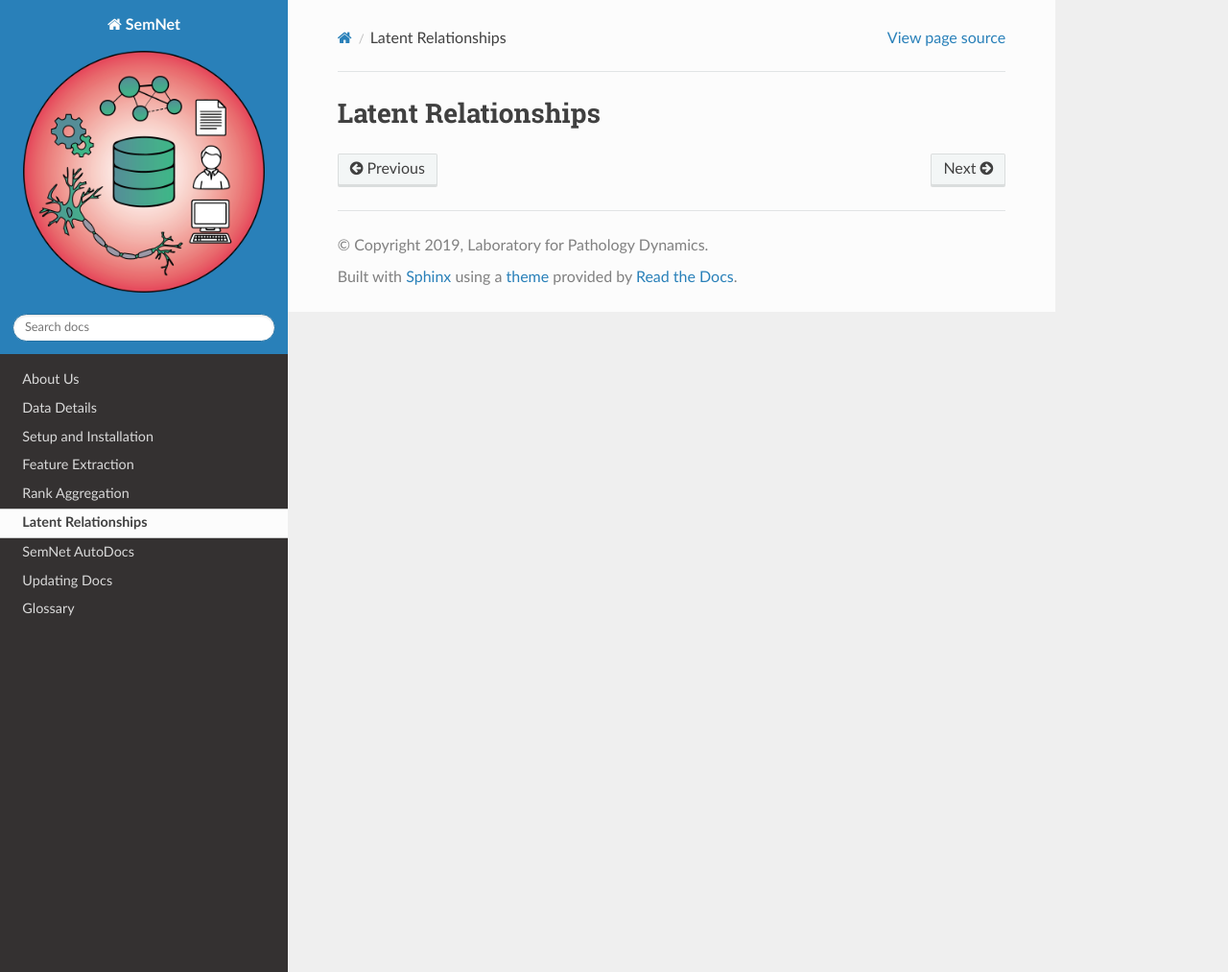
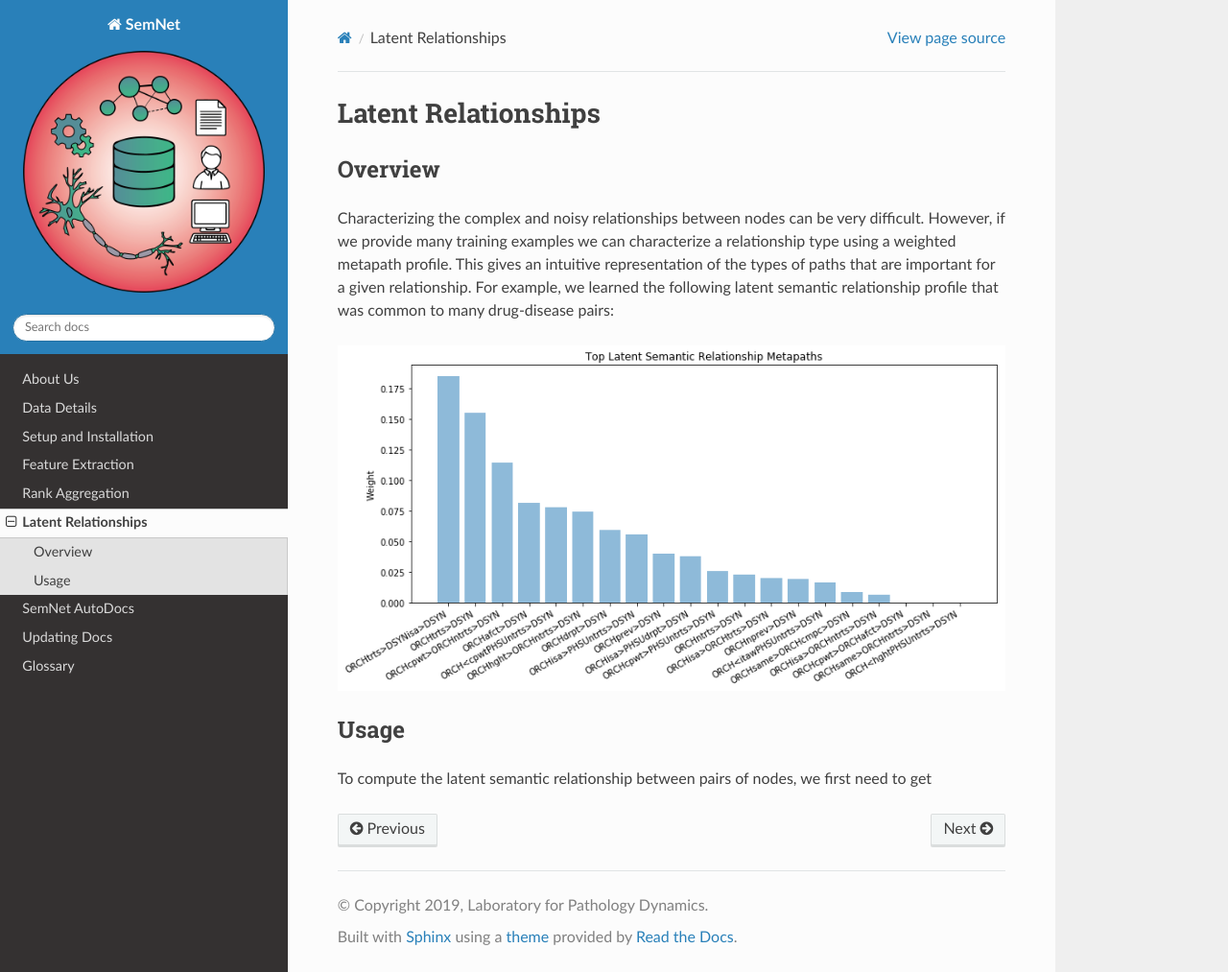
Before and after one commit to sallegri3/semnet-2, a Sphinx documentation site: the page built from docs/source/latent.rst, in a window 1280 px wide and 1013 px high. Shown: the whole window at 96% size. Built offline with Sphinx 7.4.7 and the Read the Docs theme 2.0.0, drawn with Linux system fonts in a browser that asks for light colours.

Commit message:
getting started on lsr page

```diff
--- a/docs/source/latent.rst
+++ b/docs/source/latent.rst
@@ -1,2 +1,14 @@
 Latent Relationships
 ====================
+
+Overview
+--------
+
+Characterizing the complex and noisy relationships between nodes can be very difficult. However, if we provide many training examples we can characterize a relationship type using a weighted metapath profile. This gives an intuitive representation of the types of paths that are important for a given relationship. For example, we learned the following latent semantic relationship profile that was common to many drug-disease pairs:
+
+.. image:: _static/dwpc_lsr_dd_pairs.png
+
+Usage
+-----
+
+To compute the latent semantic relationship between pairs of nodes, we first need to get
--- a/docs/source/ranking.rst
+++ b/docs/source/ranking.rst
@@ -12,7 +12,7 @@ Usage
 Aggregating Ranks
 ^^^^^^^^^^^^^^^^^
 
-We use :class:`semnet.rank_agg.UnsupervisedRankAggregator` to produce rankings of source nodes with respect to target nodes. Each object has an associated ``xarray.DataArray`` dataset (here, ``hs_data``) from the feature extraction step and a ``cui2name`` dictionary. The associated function, ``aggregate``, turns feature scores into rankings and finds the optimal linear weights for individual rankers to produce the final aggregate ranking. The end result is a ``pandas.Series`` of ranked CUI's, which we typically convert into their verbose form.
+We use :class:`semnet.rank_agg.UnsupervisedRankAggregator` to produce rankings of source nodes with respect to target nodes. Each object has an associated ``xarray.DataArray`` dataset (here, ``hs_data``) from the feature extraction step and a ``cui2name`` dictionary. The associated function, ``aggregate``, turns feature scores into rankings and finds the optimal linear weights for individual rankers to produce the final aggregate ranking. The end result is a ``pandas.Series`` of ranked CUI's, which we typically convert into their verbose form. The necessary data for defining ``cui2name`` can be found in the ``all_nodes.tsv.gz`` data file in SemNet.
 
 .. code-block:: python
 
```
Also changed, not shown: other parts of docs/source/ranking.rst (+0 -2 lines), docs/source/_static/dwpc_lsr_dd_pairs.png (added).
